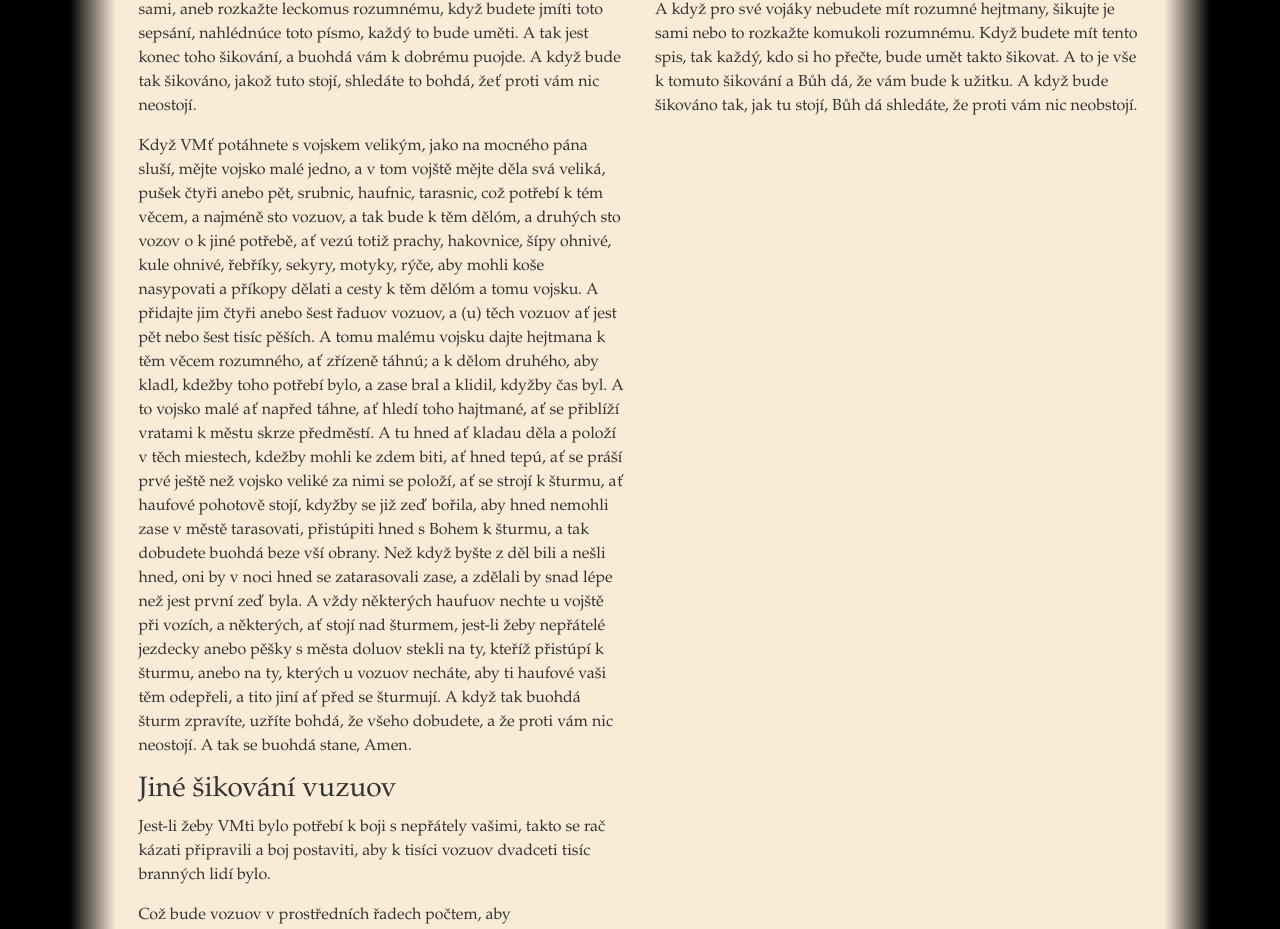
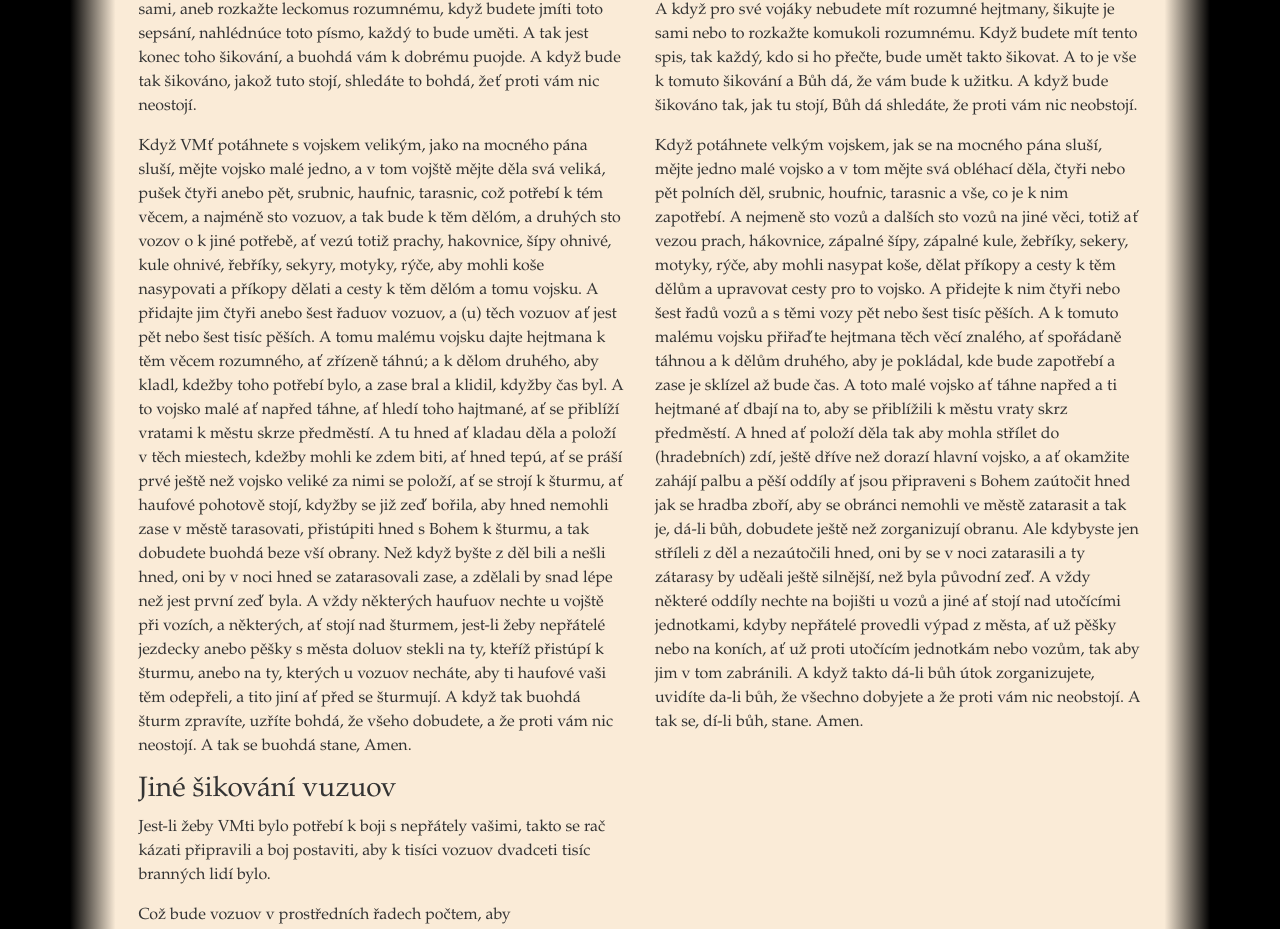
Before and after one commit to claryaldringen/tyrovsti.cz, a Next.js app: page /vaclav-vlcek-o-sikovani-vojska in a window 1280 px wide. Shown: the part 7131-8060 px from the top of the page. Built offline with nearby package versions, Linux system fonts and the light colour scheme.

Commit message:
Překlad Vlčka 9

```diff
--- a/pages/vaclav-vlcek-o-sikovani-vojska.js
+++ b/pages/vaclav-vlcek-o-sikovani-vojska.js
@@ -286,7 +286,7 @@ const Page = () => {
                   vedú, každý jeden řad. A napřed výkřídlí aby jeden vedl s
                   pravé strany, a druhý s levé, aby se ohlédaťi jeden na
                   druhého, aby nesužovali ani šířili, než cožby bylo v tref, aby
-                  zároveň vojsko táhlo. A vrauhvice at jsú při každém předním
+                  zároveň vojsko táhlo. A korouhvice at jsú při každém předním
                   voze, aby rovně zajedno šli vozové. A kdyžby rovno nebylo, a
                   musely by vozy jíti přes rokle, přes potoky, přes lesy, z
                   každého řadu ať dadí lidi s motykami a rýče s sekyrami, aby
@@ -617,7 +617,7 @@ const Page = () => {
                   vedou dva, každý jeden řad. A napřed okřídlí aby vedl jeden z
                   pravé a druhý z levé strany, aby se dívali jeden na druhého a
                   nezužovali či nerozšiřovali více, pouze tak, aby se setkali. A
-                  u každého předního vozu ať jsou vrauhvice (?) aby vozy jely
+                  u každého předního vozu ať jsou korouhvice aby vozy jely
                   stejně. A pokud by vozy musely jet přes rokle, přes potoky,
                   přes lesy ať z každého řadu přidělí 5 až 10 lidí, pokud by byl
                   horší terén tak i více, s motykami, rýči a sekerami aby hned
@@ -803,6 +803,35 @@ const Page = () => {
                   užitku. A když bude šikováno tak, jak tu stojí, Bůh dá
                   shledáte, že proti vám nic neobstojí.
                 </p>
+                <p>
+                  Když potáhnete velkým vojskem, jak se na mocného pána sluší,
+                  mějte jedno malé vojsko a v tom mějte svá obléhací děla, čtyři
+                  nebo pět polních děl, srubnic, houfnic, tarasnic a vše, co je
+                  k nim zapotřebí. A nejmeně sto vozů a dalších sto vozů na jiné
+                  věci, totiž ať vezou prach, hákovnice, zápalné šípy, zápalné
+                  kule, žebříky, sekery, motyky, rýče, aby mohli nasypat koše,
+                  dělat příkopy a cesty k těm dělům a upravovat cesty pro to
+                  vojsko. A přidejte k nim čtyři nebo šest řadů vozů a s těmi
+                  vozy pět nebo šest tisíc pěších. A k tomuto malému vojsku
+                  přiřaďte hejtmana těch věcí znalého, ať spořádaně táhnou a k
+                  dělům druhého, aby je pokládal, kde bude zapotřebí a zase je
+                  sklízel až bude čas. A toto malé vojsko ať táhne napřed a ti
+                  hejtmané ať dbají na to, aby se přiblížili k městu vraty skrz
+                  předměstí. A hned ať položí děla tak aby mohla střílet do
+                  (hradebních) zdí, ještě dříve než dorazí hlavní vojsko, a ať
+                  okamžite zahájí palbu a pěší oddíly ať jsou připraveni s Bohem
+                  zaútočit hned jak se hradba zboří, aby se obránci nemohli ve
+                  městě zatarasit a tak je, dá-li bůh, dobudete ještě než
+                  zorganizují obranu. Ale kdybyste jen stříleli z děl a
+                  nezaútočili hned, oni by se v noci zatarasili a ty zátarasy by
+                  uděali ještě silnější, než byla původní zeď. A vždy některé
+                  oddíly nechte na bojišti u vozů a jiné ať stojí nad utočícími
+                  jednotkami, kdyby nepřátelé provedli výpad z města, ať už
+                  pěšky nebo na koních, ať už proti utočícím jednotkám nebo
+                  vozům, tak aby jim v tom zabránili. A když takto dá-li bůh
+                  útok zorganizujete, uvidíte da-li bůh, že všechno dobyjete a
+                  že proti vám nic neobstojí. A tak se, dí-li bůh, stane. Amen.
+                </p>
               </Col>
             </Row>
             <Row>
```
